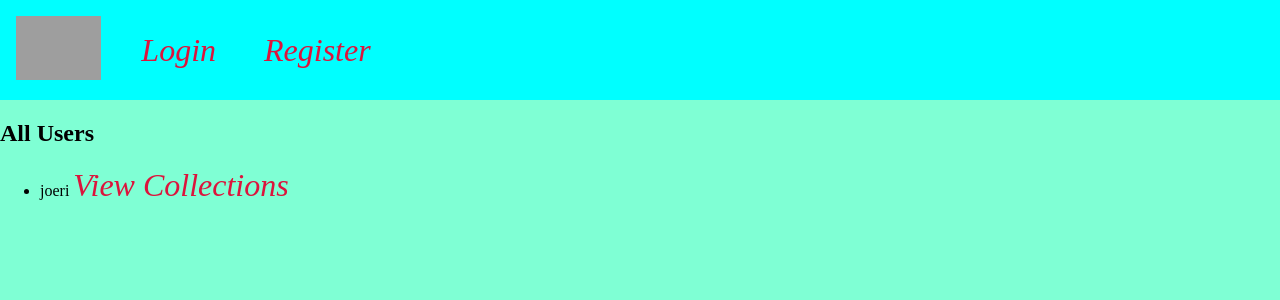
After one commit to JoeriDekker/Django, a Django app: page /users_overview/ in a window 1280 px wide. The commit adds this page. Shown: the top 300 px of the page. Run offline with Django 4.2, Linux system fonts and the light colour scheme; data comes from the database, SQL or seed files in the repository; both versions use the stored data as it was after the commit; grey boxes are pictures that could not be loaded.

Commit message:
Admin has an overview page for all users and can see their collections

```diff
--- a/Apotheek/apotheek/base/templates/base/menu.html
+++ b/Apotheek/apotheek/base/templates/base/menu.html
@@ -11,6 +11,7 @@
         <a href="{% url 'medicines' %}" class="nav-item">Medicines</a>
         <a href="{% url 'collections' %}" class="nav-item">Collections</a>
         <a href="{% url 'collected_items' %}" class="nav-item">Collected Items</a>
+        <a href="{% url 'users_overview' %}" class="nav-item">Users overview</a>
         {% endif %}
         <a href="{% url 'logout' %}">
             <div class="nav-item">logout</div>
--- /dev/null
+++ b/Apotheek/apotheek/base/templates/base/users_overview.html
@@ -0,0 +1,13 @@
+{% extends 'base/base.html' %}
+
+{% block content %}
+    <h2>All Users</h2>
+    <ul>
+        {% for user in non_admin_users %}
+            <li>{{ user.username }}
+                <a href="{% url 'user_collections' user.id %}">View Collections</a>
+            </li>
+
+        {% endfor %}
+    </ul>
+{% endblock %}
--- a/Apotheek/apotheek/base/urls.py
+++ b/Apotheek/apotheek/base/urls.py
@@ -22,4 +22,6 @@ urlpatterns = [
     path('collect/<int:collection_id>', views.collect, name='collect'),
     path('collected-items/', views.collected_items, name='collected_items'),
     path('approve_collected_item/<int:item_id>/', views.approve_collected_item, name='approve_collected_item'),
+    path('users_overview/', views.users_overview, name='users_overview'),
+    path('user_collections/<int:user_id>/', views.user_collections, name='user_collections'),
 ]
--- a/Apotheek/apotheek/base/views.py
+++ b/Apotheek/apotheek/base/views.py
@@ -12,6 +12,7 @@ from django.contrib.auth.decorators import login_required
 from django.contrib.admin.views.decorators import staff_member_required
 from django.urls import reverse_lazy
 from django.contrib.auth.views import PasswordChangeView
+from django.contrib.auth.models import User
 
 class CustomPasswordChangeView(PasswordChangeView):
     success_url = reverse_lazy('profile')
@@ -166,12 +167,17 @@ def approve_collected_item(request, item_id):
     item.save()
     return redirect('collected_items')
 
-def nameform(requests):
-    form = NameForm()
-    context = {"form": form}
+def users_overview(request):
+    non_admin_users = User.objects.filter(is_staff=False)
+    context = {
+        'non_admin_users': non_admin_users
+    }
+    return render(request, 'base/users_overview.html', context)
 
-    if requests.method == "POST":
-        name = requests.POST.get("your_name")
-        context["greeting"] = f"Welcome {name}!"
-
-    return render(requests, "base/nameform.html", context)
+def user_collections(request, user_id):
+    user = User.objects.get(id=user_id)
+    collections = Collection.objects.filter(user=user)
+    context = {
+        'collections': collections
+    }
+    return render(request, 'base/user_collections.html', context)
```
Also changed, not shown: Apotheek/apotheek/base/templates/base/user_collections.html (added, +16 -0 lines), Apotheek/apotheek/db.sqlite3.
